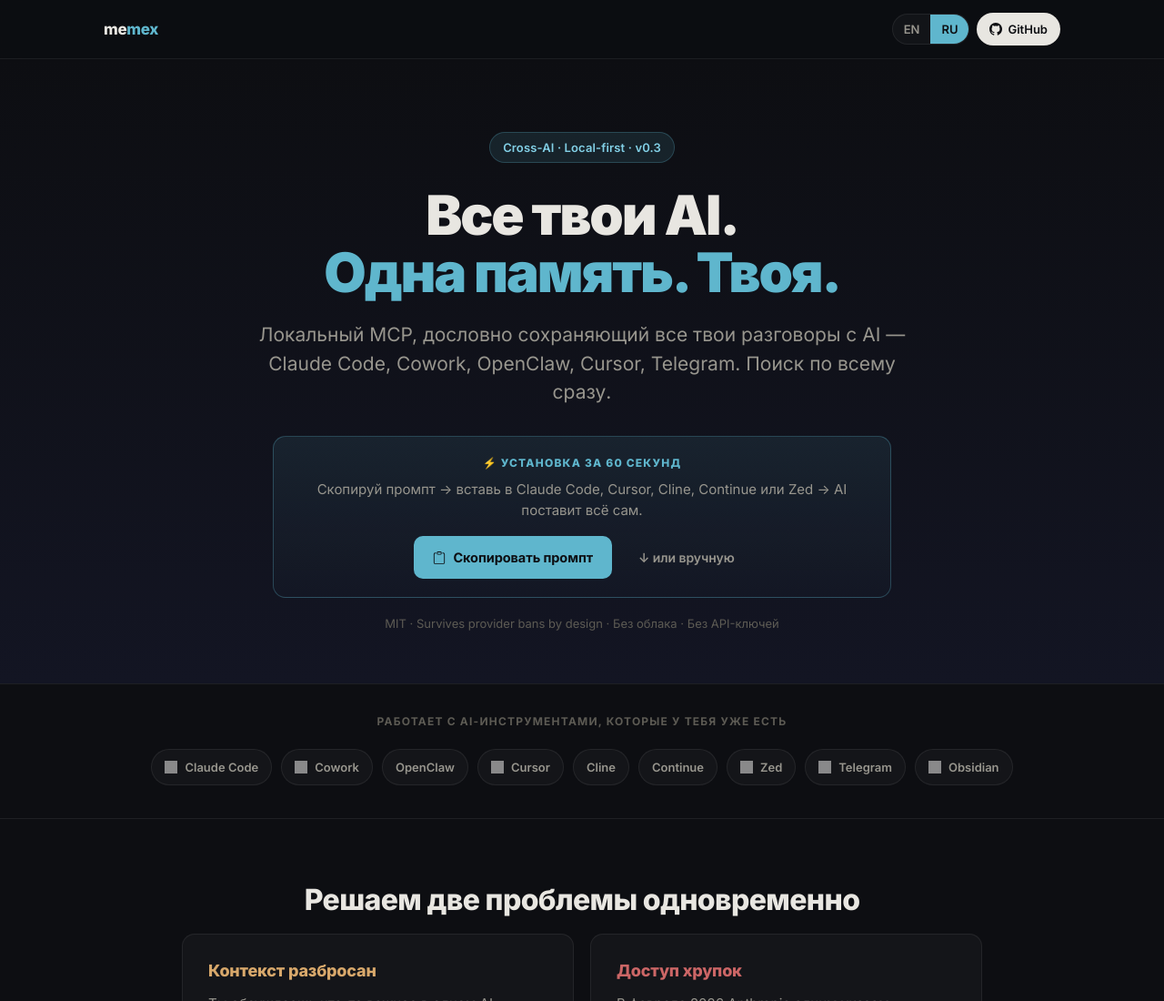
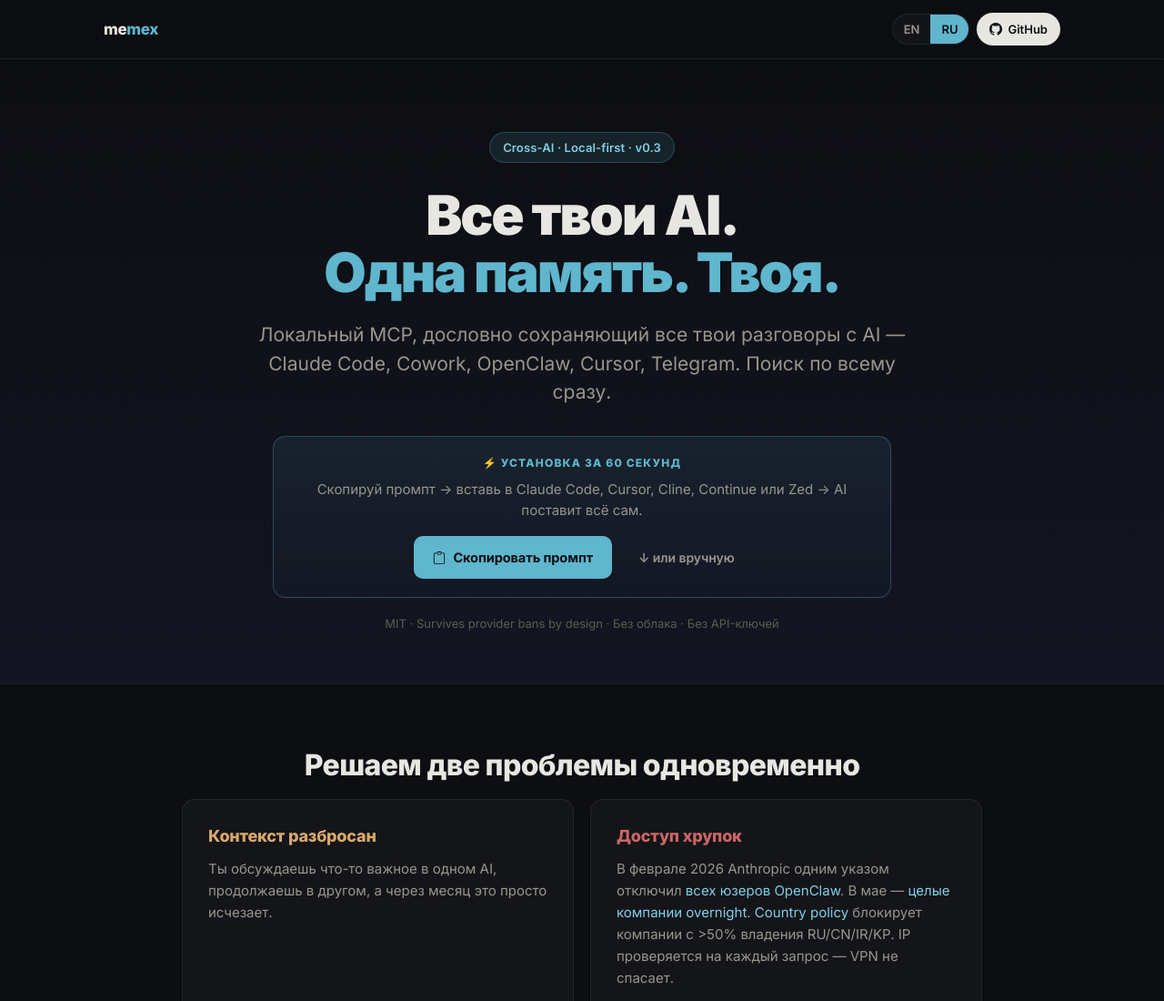
Before and after one commit to parallelclaw/memex-mvp, a website: page docs/v3/index.html in a window 1280 px wide. Shown: the top 1100 px of the page at 91% size. Drawn offline with Linux system fonts and the light colour scheme; grey boxes are pictures that could not be loaded.

Commit message:
v3 landing: revert logos strip — back to hero → pains

```diff
--- a/docs/v3/index.html
+++ b/docs/v3/index.html
@@ -155,42 +155,6 @@
   .btn-tertiary:hover { color: var(--accent-light); text-decoration: none; }
 
   .cta-meta { font-size: 13px; color: var(--text-muted); margin-top: 18px; }
-
-  /* Logos strip — works with */
-  .logos-strip {
-    padding: 32px 24px 36px;
-    border-bottom: 1px solid var(--border);
-    background: var(--bg);
-  }
-  .logos-strip-inner {
-    max-width: 1080px; margin: 0 auto;
-    text-align: center;
-  }
-  .logos-strip-label {
-    font-size: 12px; color: var(--text-muted);
-    letter-spacing: 0.1em; text-transform: uppercase;
-    font-weight: 700; margin-bottom: 20px;
-  }
-  .logos-row {
-    display: flex; flex-wrap: wrap; justify-content: center;
-    gap: 10px;
-  }
-  .tool-chip {
-    display: inline-flex; align-items: center; gap: 8px;
-    padding: 9px 14px; border-radius: 999px;
-    background: var(--bg-card); border: 1px solid var(--border);
-    font-size: 13px; font-weight: 600; color: var(--text-soft);
-    transition: all 0.18s;
-  }
-  .tool-chip:hover {
-    border-color: var(--accent);
-    color: var(--text);
-    background: rgba(95, 182, 205, 0.06);
-  }
-  .tool-chip img {
-    width: 14px; height: 14px;
-    opacity: 0.85;
-  }
 
   /* Section base */
   .section {
@@ -597,50 +561,6 @@
        data-ru="MIT · Survives provider bans by design · Без облака · Без API-ключей">
        MIT · Survives provider bans by design · No cloud · No API keys
     </p>
-  </div>
-</section>
-
-<section class="logos-strip">
-  <div class="logos-strip-inner">
-    <div class="logos-strip-label" data-en="Works with the AI tools you already use"
-                                    data-ru="Работает с AI-инструментами, которые у тебя уже есть">
-      Works with the AI tools you already use
-    </div>
-    <div class="logos-row">
-      <div class="tool-chip">
-        <img src="https://cdn.simpleicons.org/anthropic/98968e" alt="" loading="lazy">
-        Claude Code
-      </div>
-      <div class="tool-chip">
-        <img src="https://cdn.simpleicons.org/anthropic/98968e" alt="" loading="lazy">
-        Cowork
-      </div>
-      <div class="tool-chip">
-        OpenClaw
-      </div>
-      <div class="tool-chip">
-        <img src="https://cdn.simpleicons.org/cursor/98968e" alt="" loading="lazy">
-        Cursor
-      </div>
-      <div class="tool-chip">
-        Cline
-      </div>
-      <div class="tool-chip">
-        Continue
-      </div>
-      <div class="tool-chip">
-        <img src="https://cdn.simpleicons.org/zedindustries/98968e" alt="" loading="lazy">
-        Zed
-      </div>
-      <div class="tool-chip">
-        <img src="https://cdn.simpleicons.org/telegram/98968e" alt="" loading="lazy">
-        Telegram
-      </div>
-      <div class="tool-chip">
-        <img src="https://cdn.simpleicons.org/obsidian/98968e" alt="" loading="lazy">
-        Obsidian
-      </div>
-    </div>
   </div>
 </section>
 
```
